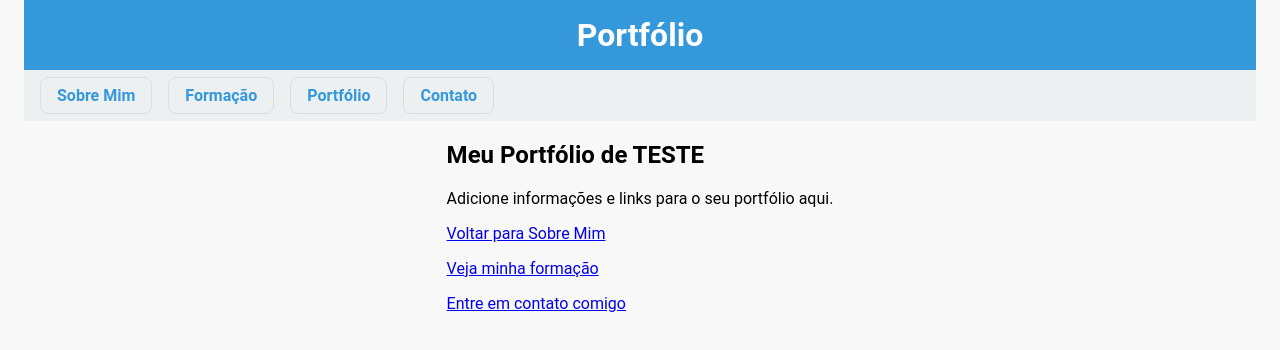
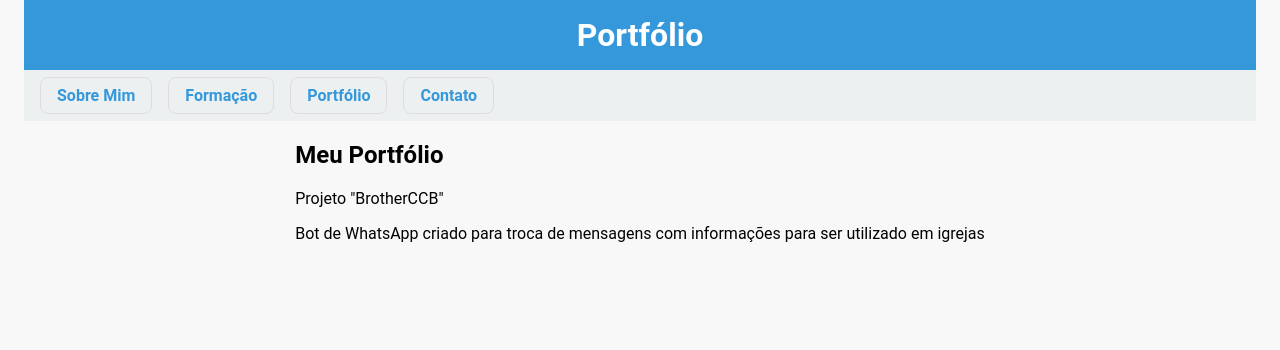
Before and after one commit to LipeCellok/felipeuninter, a plain HTML site: page portfolio.html in a window 1280 px wide. Drawn offline with Linux system fonts and the light colour scheme.

Commit message:
Update 27.10

```diff
--- a/portfolio.html
+++ b/portfolio.html
@@ -21,14 +21,11 @@
     </nav>
 
     <section id="portfolio">
-        <h2>Meu Portfólio de TESTE</h2>
-        <p>Adicione informações e links para o seu portfólio aqui.</p>
-        <p><a href="index.html">Voltar para Sobre Mim</a></p>
-        <p><a href="formacao.html">Veja minha formação</a></p>
-        <p><a href="contato.html">Entre em contato comigo</a></p>
+        <h2>Meu Portfólio</h2>
+        <p>Projeto "BrotherCCB"</p>
+        <p>Bot de WhatsApp criado para troca de mensagens com informações para ser utilizado em igrejas</p>
+        <p></p>
     </section>
-
-    <!-- Conteúdo específico da página de portfólio -->
 
 </body>
 </html>
```
Also changed, not shown: index.html (+1 -1 lines).
